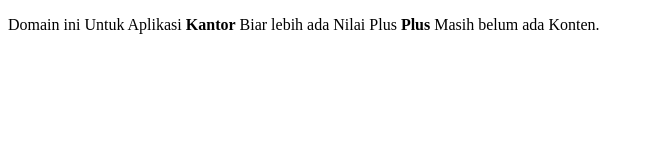
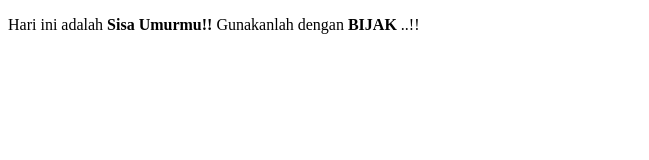
Before and after one commit to ppnkapp/home, a plain HTML site: page index.html in a window 1280 px wide. Shown: the whole page, without its empty margins (0-649 px from the left). Drawn offline with Linux system fonts and the light colour scheme.

Commit message:
Update index.html

```diff
--- a/index.html
+++ b/index.html
@@ -4,6 +4,6 @@
     <title>Haloo Dunia!</title>
   </head>
   <body>
-    <p>Domain ini Untuk Aplikasi <strong>Kantor</strong> Biar lebih ada Nilai Plus <strong>Plus</strong> Masih belum ada Konten.</p>
+    <p>Hari ini adalah <strong>Sisa Umurmu!!</strong> Gunakanlah dengan <strong>BIJAK</strong> ..!!</p>
   </body>
 </html>
```
